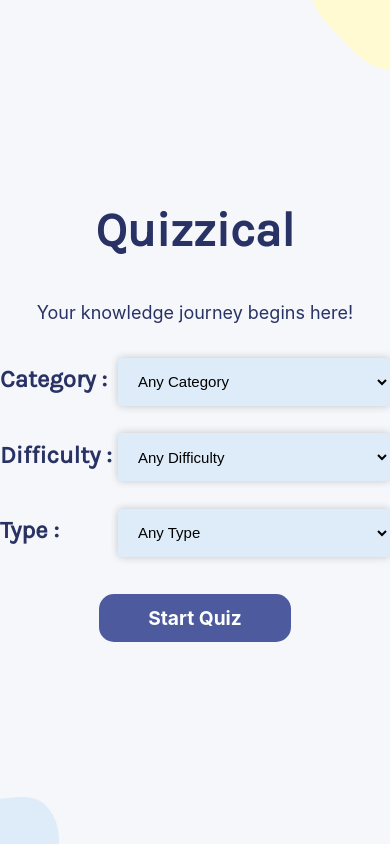
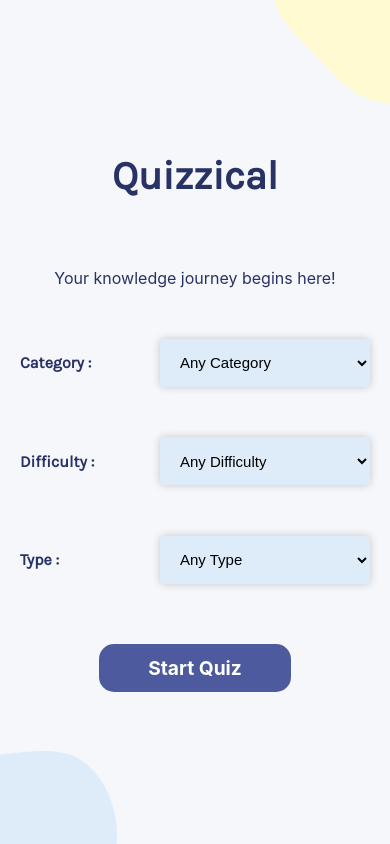
Before and after one commit to Hama011/Quizzical, a React (Vite) app: page / in a window 390 px wide. Built offline with nearby package versions, Linux system fonts and the light colour scheme.

Commit message:
adding media queries for mobile and tablet

```diff
--- a/src/App.css
+++ b/src/App.css
@@ -17,31 +17,32 @@ main {
     align-items: center;
 }
 
+.top-img, .bottom-img {
+    position: absolute;
+    z-index: -1;
+}
+
 .top-img {
-    position: absolute;
     top: 0;
     right: 0;
-    z-index: -1;
     width: 20vw;
 }
 
 .bottom-img {
-    position: absolute;
     bottom: 0;
     left: 0;
-    z-index: -1;
     width: 15vw;
 }
 
 .start-page {
-    width: 420px;
-    height: 440px;
+    width: 450px;
+    height: 500px;
     display: flex;
     flex-direction: column;
     justify-content: space-between;
 }
 
-.option-containers {
+.option-container {
     display: flex;
     justify-content: space-between;
     align-items: baseline;
@@ -121,7 +122,7 @@ main {
     margin: 12px 0;
 }
 
-.options-container {
+.answers-container {
     width: 100%;
     display: flex;
     flex-wrap: wrap;
@@ -170,7 +171,7 @@ main {
     margin-right: 10px;
 }
 
-.correct-answer {
+.correct-answer, .wrong-answer {
     background-color: #4caf50;
     color: white;
     border: none;
@@ -178,6 +179,48 @@ main {
 
 .wrong-answer {
     background-color: #f44336;
-    color: white;
-    border: none;
 }
+
+/* Responsive styles */
+@media (max-width: 768px) {
+    .top-img, .bottom-img {
+        width: 30vw;
+    }
+
+    .start-page {
+        width: 350px;
+        height: 540px;
+    }
+
+    .title {
+        font-size: 2.5rem;
+    }
+
+    .discription, .labels {
+        font-size: 16px;
+    }
+
+    .quiz-selection {
+        width: 60%;
+    }
+
+    .question {
+        font-size: 18px;
+    }
+
+    .option {
+        font-size: 14px;
+    }
+
+    .result {
+        font-size: 18px;
+    }
+}
+
+@media (max-width: 480px) {
+    .goback-icon {
+        font-size: 24px;
+        top: 20px;
+        left: 20px;
+    }
+}
--- a/src/components/Options.jsx
+++ b/src/components/Options.jsx
@@ -29,7 +29,7 @@ function Options() {
       <img src={ylob} className="top-img" />
       <h1 className="title">Quizzical</h1>
       <p className="discription">Your knowledge journey begins here!</p>
-      <div className="option-containers">
+      <div className="option-container">
         <label htmlFor="category" className="labels">
           Category :{" "}
         </label>
@@ -67,7 +67,7 @@ function Options() {
           <option value="32">Entertainment: Cartoon &amp; Animations</option>
         </select>
       </div>
-      <div className="option-containers">
+      <div className="option-container">
         <label htmlFor="difficulty" className="labels">
           Difficulty :{" "}
         </label>
@@ -84,7 +84,7 @@ function Options() {
           <option value="hard">Hard</option>
         </select>
       </div>
-      <div className="option-containers">
+      <div className="option-container">
         <label htmlFor="type" className="labels">
           Type :{" "}
         </label>
--- a/src/components/Question.jsx
+++ b/src/components/Question.jsx
@@ -23,7 +23,7 @@ export default function Question({
   return (
     <div>
       <p className="question">{decode(data.question)}</p>
-      <div className="options-container">
+      <div className="answers-container">
         {answers.map((answer, index) => {
           return (
             <p
```
